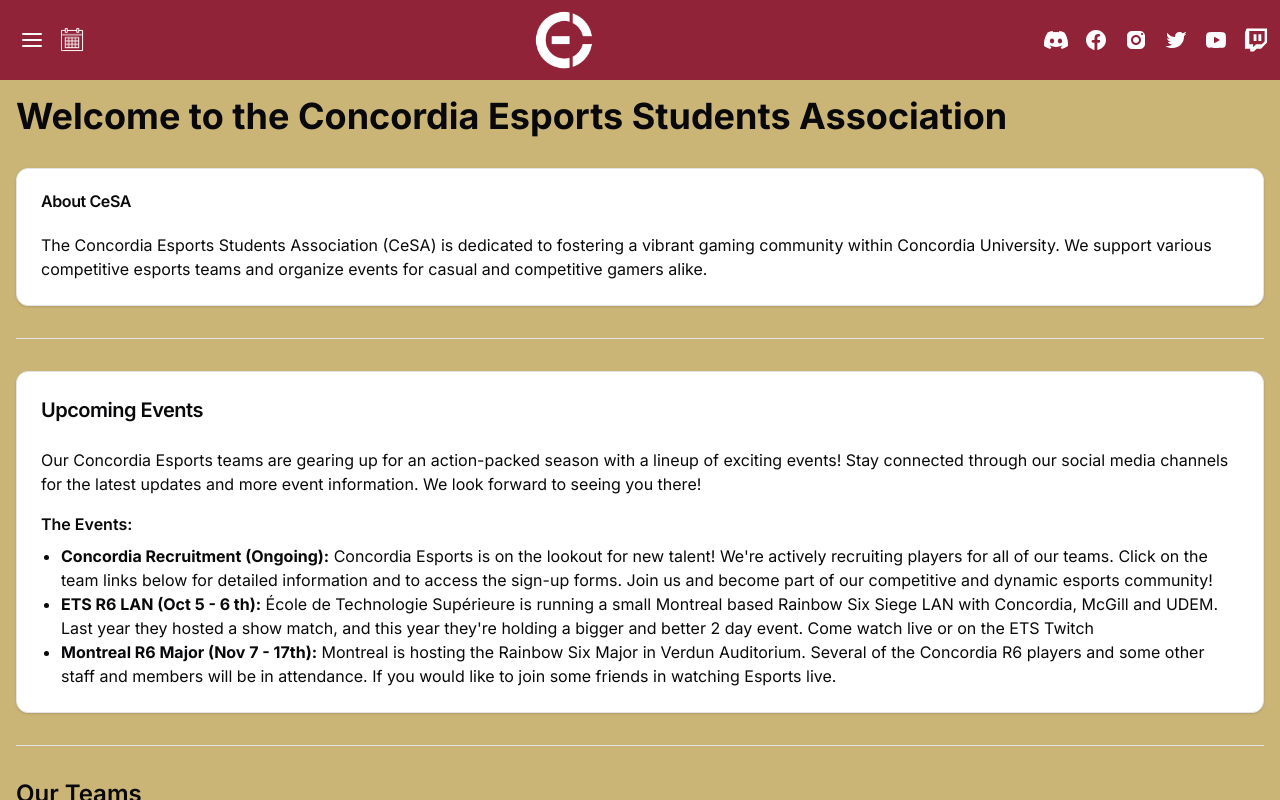
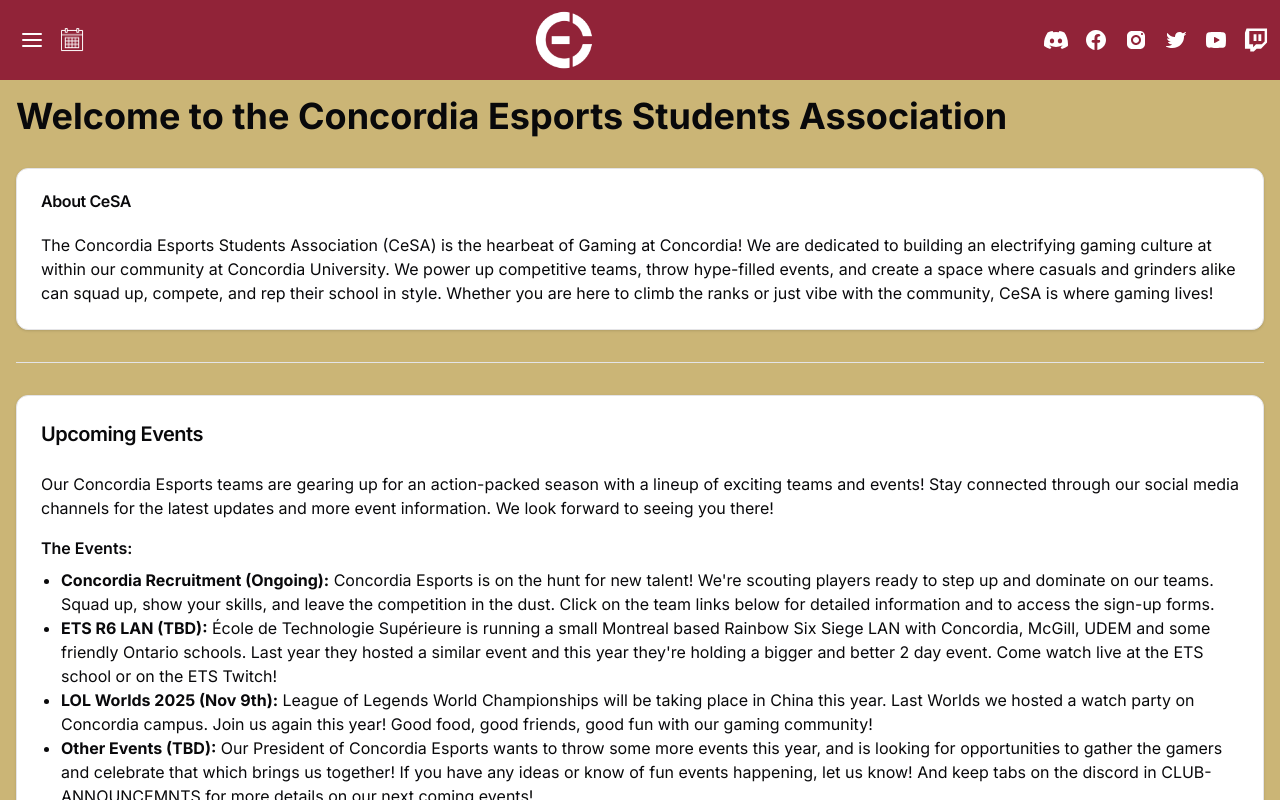
Before and after one commit to Sandrooreo/concordia-esports-associtation, a Next.js app: page / in a window 1280 px wide. Shown: the top 800 px of the page. Built offline with nearby package versions, Linux system fonts and the light colour scheme.

Commit message:
Staff updates & Main page text

```diff
--- a/app/page.tsx
+++ b/app/page.tsx
@@ -27,10 +27,12 @@
         </CardHeader>
         <CardContent>
           <p>
-            The Concordia Esports Students Association (CeSA) is dedicated to fostering a
-            vibrant gaming community within Concordia University. We support
-            various competitive esports teams and organize events for casual and
-            competitive gamers alike.
+          The Concordia Esports Students Association (CeSA) is the hearbeat of Gaming at Concordia!
+          We are dedicated to building an electrifying gaming culture at within our community
+          at Concordia University. We power up competitive teams, throw hype-filled events, and
+          create a space where casuals and grinders alike can squad up, compete, and rep their
+          school in style. Whether you are here to climb the ranks or just vibe with the community,
+          CeSA is where gaming lives!
           </p>
         </CardContent>
       </Card>
@@ -43,27 +45,32 @@
         <CardContent>
           <p className="mb-4">
            Our Concordia Esports teams are gearing up for an action-packed season with a
-          lineup of exciting events! Stay connected through our social media channels
+          lineup of exciting teams and events! Stay connected through our social media channels
           for the latest updates and more event information. We look forward to seeing you there!
           </p>
           <h3 className="font-semibold mb-2">The Events:</h3>
           <ul className="list-disc pl-5">
             <li>
-              <strong>Concordia Recruitment (Ongoing):</strong> Concordia Esports is on the lookout
-              for new talent! We&#39;re actively recruiting players for all of our teams. Click on the
-              team links below for detailed information and to access the sign-up forms. Join us and
-              become part of our competitive and dynamic esports community!
+              <strong>Concordia Recruitment (Ongoing):</strong> Concordia Esports is on the hunt for new talent! We&apos;re
+              scouting players ready to step up and dominate on our teams. Squad up, show your skills, and leave the
+              competition in the dust. Click on the team links below for detailed information and to access the sign-up forms.
             </li>
             <li>
-              <strong>ETS R6 LAN (Oct 5 - 6 th):</strong> École de Technologie Supérieure is running a
-              small Montreal based Rainbow Six Siege LAN with Concordia, McGill and UDEM. Last year they
-              hosted a show match, and this year they&apos;re holding a bigger and better 2 day event.
-              Come watch live or on the ETS Twitch
+              <strong>ETS R6 LAN (TBD):</strong> École de Technologie Supérieure is running a
+              small Montreal based Rainbow Six Siege LAN with Concordia, McGill, UDEM and some friendly Ontario schools.
+               Last year they hosted a similar event and this year they&apos;re holding a bigger and better 2 day event.
+              Come watch live at the ETS school or on the ETS Twitch!
             </li>
             <li>
-              <strong>Montreal R6 Major (Nov 7 - 17th):</strong> Montreal is hosting the Rainbow Six Major
-              in Verdun Auditorium. Several of the Concordia R6 players and some other staff and members
-              will be in attendance. If you would like to join some friends in watching Esports live.
+              <strong>LOL Worlds 2025 (Nov 9th):</strong> League of Legends World Championships will be taking place
+              in China this year. Last Worlds we hosted a watch party on Concordia campus. Join us again this year!
+              Good food, good friends, good fun with our gaming community!
+            </li>
+            <li>
+              <strong>Other Events (TBD):</strong> Our President of Concordia Esports wants to throw some more events
+              this year, and is looking for opportunities to gather the gamers and celebrate that which brings us together!
+              If you have any ideas or know of fun events happening, let us know! And keep tabs on the discord in CLUB-ANNOUNCEMNTS
+              for more details on our next coming events!
             </li>
           </ul>
         </CardContent>
--- a/app/teams/rocket-league/page.tsx
+++ b/app/teams/rocket-league/page.tsx
@@ -116,9 +116,9 @@
       </h2>
       <div className="grid grid-cols-2 sm:grid-cols-3 md:grid-cols-4 lg:grid-cols-5 xl:grid-cols-6 gap-3">
         <TeamMemberCard
-          name="Jacquez"
+          name="Jacques_Squoooiize"
           role="Team Captain"
-          icon="/rocket-league/jacquez.png"
+          icon="/staff/jacquez.png"
         />
         <TeamMemberCard
           name="Deadly Marly"
--- a/app/teams/staff-and-creative-team/page.tsx
+++ b/app/teams/staff-and-creative-team/page.tsx
@@ -73,12 +73,12 @@
       <div className="grid grid-cols-2 sm:grid-cols-3 md:grid-cols-4 lg:grid-cols-5 xl:grid-cols-6 gap-3">
         <TeamMemberCard
           name="Julien"
-          role="President -- OW Coordinator"
+          role="Co-President -- OW Coordinator"
           icon="/staff/julien.png"
         />
         <TeamMemberCard
           name="Litchi"
-          role="Vice President"
+          role="Welcome Bot"
           icon="/staff/litchi.png"
         />
         <TeamMemberCard
@@ -117,14 +117,19 @@
           icon="/staff/vifang.png"
         />
         <TeamMemberCard
+          name="Kyo"
+          role="R6 Coordinator"
+          icon="/rainbow-six-siege/kyoshi.png"
+        />
+        <TeamMemberCard
           name=":Beaver"
-          role="Admin -- RL Coordinator"
+          role="RL Coordinator"
           icon="/staff/beaver.png"
         />
         <TeamMemberCard
-          name="Oreo"
-          role="R6 Coordinator"
-          icon="/rainbow-six-siege/oreo.png"
+          name="Jacques_Squoooiize"
+          role="RL Coordinator"
+          icon="/staff/jacquez.png"
         />
         <TeamMemberCard
           name="Yellcwroses"
@@ -137,9 +142,14 @@
           icon="/staff/kewaninou.png"
         />
         <TeamMemberCard
-          name="Hydron"
+          name="KatieKayelin"
           role="LoL Coordinator"
-          icon="/staff/hydron.png"
+          icon="/league-of-legends/katie.png"
+        />
+        <TeamMemberCard
+          name="Arcade"
+          role="LoL Coordinator"
+          icon="/league-of-legends/arcade.png"
         />
         <TeamMemberCard
           name="BatDashFlap"
@@ -151,11 +161,6 @@
           role="Apex Coordinator"
           icon="/apex/kajiida.png"
         />
-        <TeamMemberCard
-          name="Kyoshi"
-          role="R6 Coordinator"
-          icon="/rainbow-six-siege/kyoshi.png"
-        />
       </div>
 
       <h2 className="text-2xl font-semibold mb-4 pt-4">Concordia Production</h2>
@@ -165,7 +170,12 @@
           role="Rainbow Six Observer"
           icon="/staff/leah.png"
         />
+        <TeamMemberCard
+          name="Oreo"
+          role="Website Manager -- Rainbow Six Caster"
+          icon="/rainbow-six-siege/oreo.png"
+        />
+        </div>
       </div>
-    </div>
   );
 }
```
Also changed, not shown: public/staff/jacquez.png (added).
